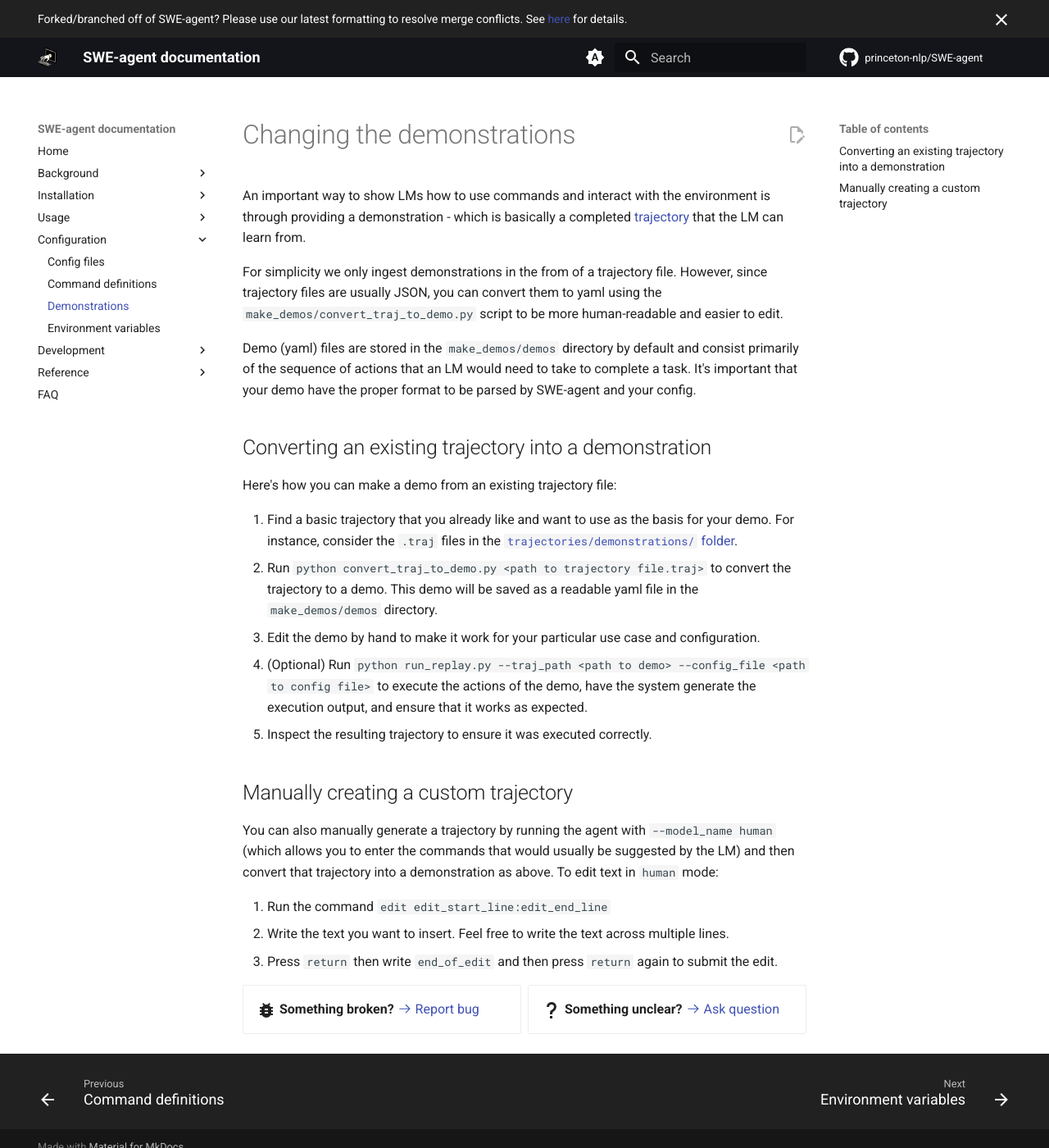
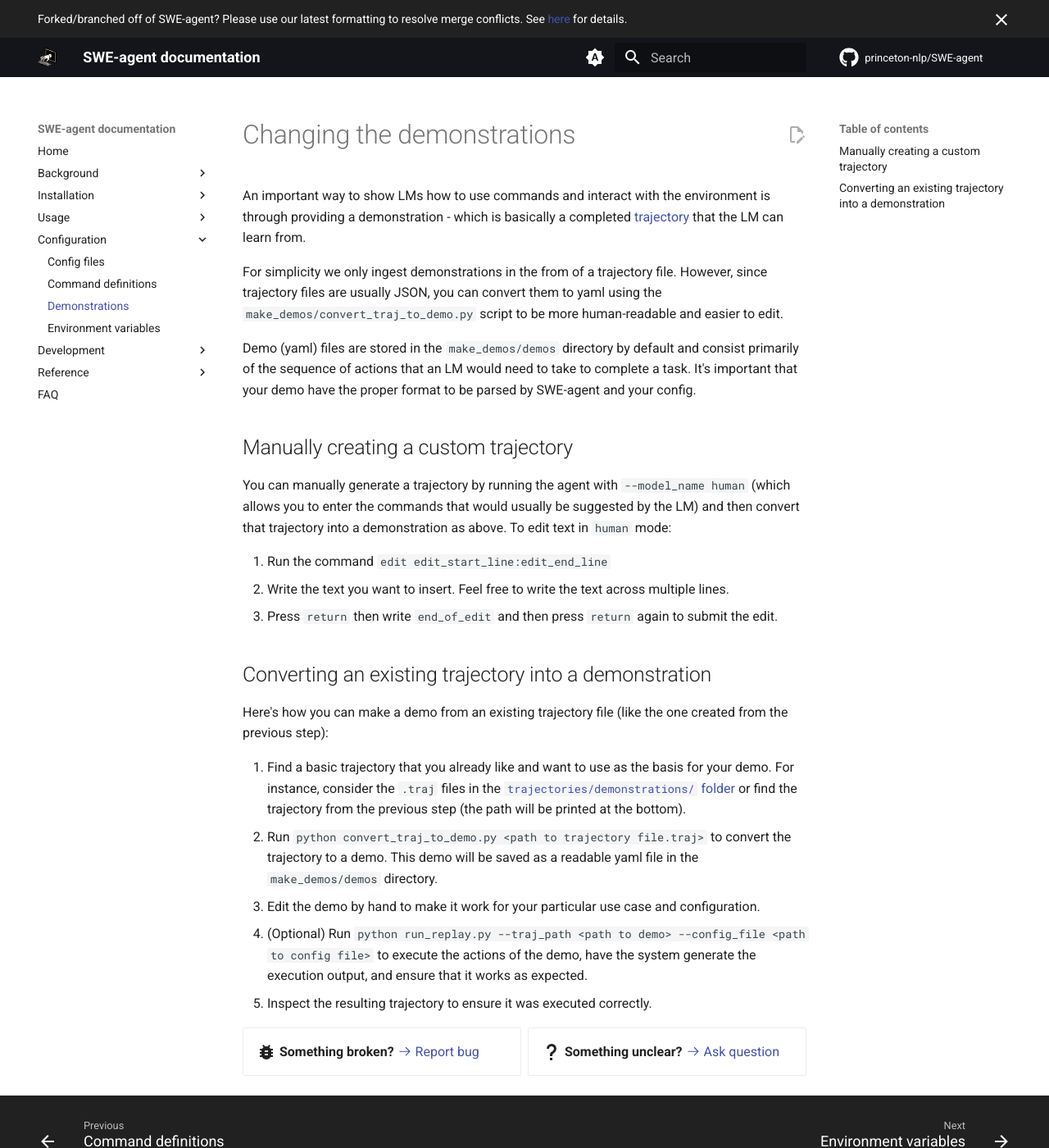
Before and after one commit to princeton-nlp/SWE-agent, an MkDocs documentation site: the page built from docs/config/demonstrations.md, in a window 1280 px wide and 1400 px high. Shown: the whole window at 82% size. Built offline with MkDocs 1.6.1 and Material for MkDocs 9.7.7, drawn with Linux system fonts in a browser that asks for light colours; comment, search, counter and statistics services are not loaded.

Commit message:
Docs: Reorder demonstration section (#527)
Closes #472

```diff
--- a/docs/config/demonstrations.md
+++ b/docs/config/demonstrations.md
@@ -6,25 +6,26 @@
 
 Demo (yaml) files are stored in the `make_demos/demos` directory by default and consist primarily of the sequence of actions that an LM would need to take to complete a task. It's important that your demo have the proper format to be parsed by SWE-agent and your config.
 
+## Manually creating a custom trajectory <a name="manual"></a>
+
+You can manually generate a trajectory by running the agent with `--model_name human` (which allows you to enter the commands that would usually be suggested by the LM) and then convert that trajectory into a demonstration as above.
+To edit text in `human` mode:
+
+1. Run the command `edit edit_start_line:edit_end_line`
+2. Write the text you want to insert. Feel free to write the text across multiple lines.
+3. Press `return` then write `end_of_edit` and then press `return` again to submit the edit.
+
 ## Converting an existing trajectory into a demonstration
 
-Here's how you can make a demo from an existing trajectory file:
+Here's how you can make a demo from an existing trajectory file (like the one created from the previous step):
 
 1. Find a basic trajectory that you already like and want to use as the basis for your demo.
-   For instance, consider the `.traj` files in the [`trajectories/demonstrations/` folder](https://github.com/princeton-nlp/SWE-agent/tree/main/trajectories/demonstrations).
+   For instance, consider the `.traj` files in the [`trajectories/demonstrations/` folder](https://github.com/princeton-nlp/SWE-agent/tree/main/trajectories/demonstrations)
+   or find the trajectory from the previous step (the path will be printed at the bottom).
 2. Run `python convert_traj_to_demo.py <path to trajectory file.traj>` to convert the trajectory to a demo.
    This demo will be saved as a readable yaml file in the `make_demos/demos` directory.
 3. Edit the demo by hand to make it work for your particular use case and configuration.
 4. (Optional) Run `python run_replay.py --traj_path <path to demo> --config_file <path to config file>` to execute the actions of the demo, have the system generate the execution output, and ensure that it works as expected.
 5. Inspect the resulting trajectory to ensure it was executed correctly.
 
-## Manually creating a custom trajectory <a name="manual"></a>
-
-You can also manually generate a trajectory by running the agent with `--model_name human` (which allows you to enter the commands that would usually be suggested by the LM) and then convert that trajectory into a demonstration as above.
-To edit text in `human` mode:
-
-1. Run the command `edit edit_start_line:edit_end_line`
-2. Write the text you want to insert. Feel free to write the text across multiple lines.
-3. Press `return` then write `end_of_edit` and then press `return` again to submit the edit.
-
 {% include-markdown "../_footer.md" %}
```
